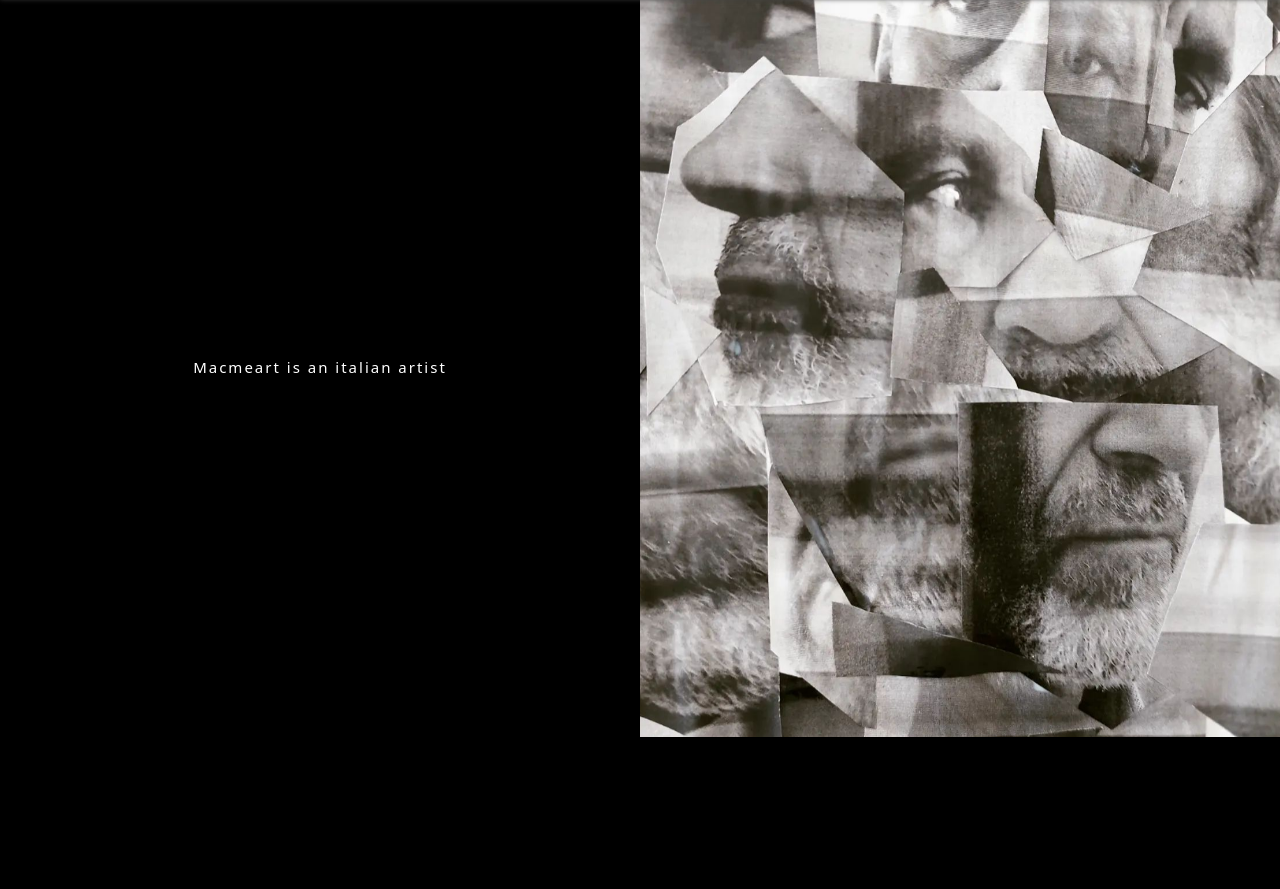
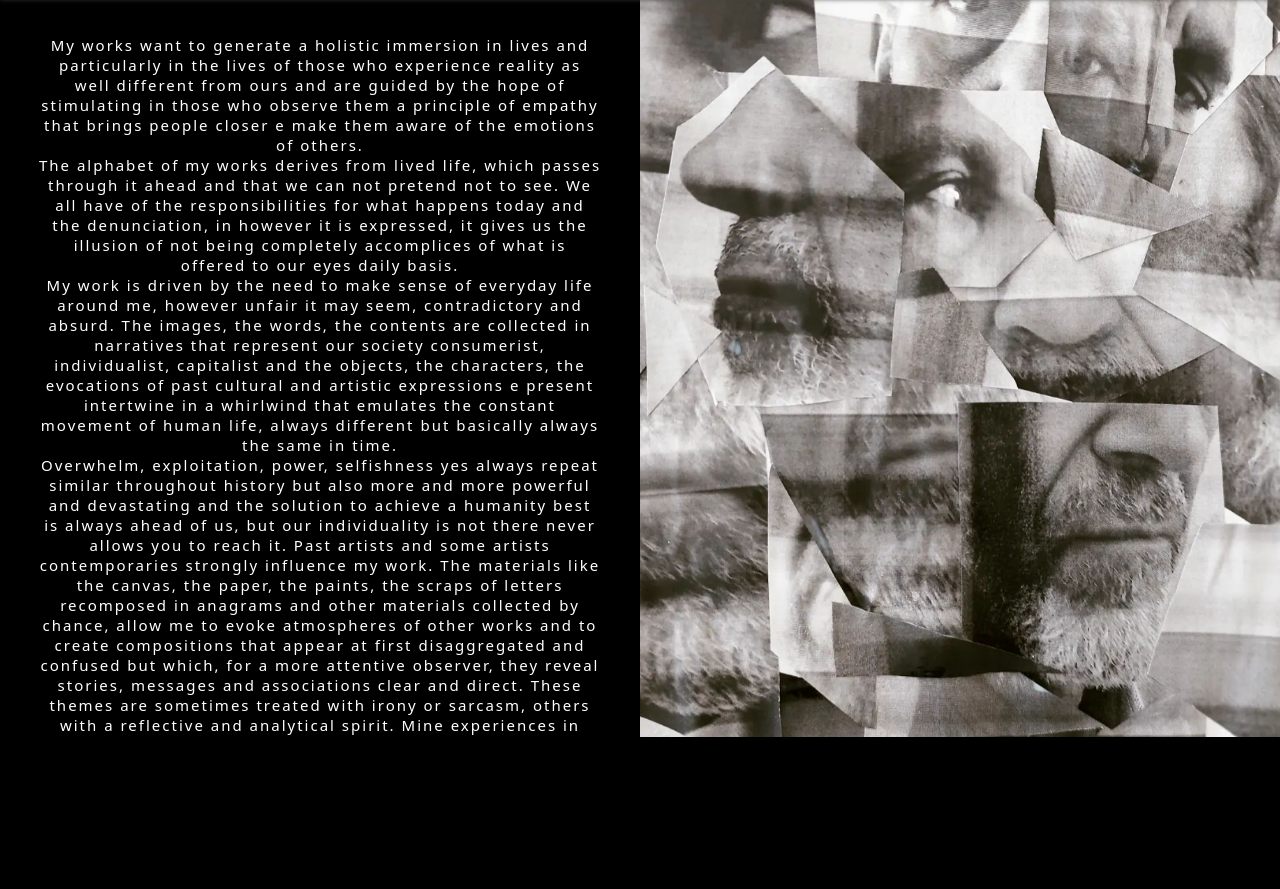
Before and after one commit to macmeart/macmeart, a plain HTML site: page index.html in a window 1280 px wide. Shown: the part 63-952 px from the top of the page. Drawn offline with Linux system fonts and the light colour scheme.

Commit message:
intro inglese

```diff
--- a/index.html
+++ b/index.html
@@ -77,27 +77,71 @@
             nel tempo.
           </span>
           <span>
-            Le sopraffazioni, lo sfruttmento, il potere, l'egoismo si
-            ripetono sempre simili nel corso della storia ma anche sempre più
-            potenti e devastanti e la soluzione per raggiungere un'umanità
-            migliore è sempre davanti a noi, ma la nostra individualità non ci
-            permette mai di raggiungerla. Gli artisti passati e alcuni artisti
-            contemporanei influenza fortemente il mio lavoro. I materiali come
-            la tela, la carta, le vernici, i ritagli di lettere ricomposti in
-            anagrammi e altri materiali raccolti per caso, mi permettono di
-            rievocare atmosfere di altre opere e di creare composizioni che
-            appaiono in un primo momento disaggregate e confuse ma che, ad un
-            osservatore pià attento, rivelano storie, messaggi e associazioni
-            chiare e dirette. Questi temi vengono trattati a volte con ironia o
-            sarcasmo, altre con spirito riflessivo e analitico. Le mie
-            esperienze nella fotografia e nella pittura figurativa sono alla base
-            dei miei lavori e rappresentano comunque ancora una buona parte
-            della mia attività creativa. Vi ringrazio per l'attenzione prestatmi
-            e ringrazio gli importanti artisti contemporanei che mi hanno dato
-            il permessi di citarli in alcuni dei miei lavori.
+            Le sopraffazioni, lo sfruttmento, il potere, l'egoismo si ripetono
+            sempre simili nel corso della storia ma anche sempre più potenti e
+            devastanti e la soluzione per raggiungere un'umanità migliore è
+            sempre davanti a noi, ma la nostra individualità non ci permette mai
+            di raggiungerla. Gli artisti passati e alcuni artisti contemporanei
+            influenza fortemente il mio lavoro. I materiali come la tela, la
+            carta, le vernici, i ritagli di lettere ricomposti in anagrammi e
+            altri materiali raccolti per caso, mi permettono di rievocare
+            atmosfere di altre opere e di creare composizioni che appaiono in un
+            primo momento disaggregate e confuse ma che, ad un osservatore pià
+            attento, rivelano storie, messaggi e associazioni chiare e dirette.
+            Questi temi vengono trattati a volte con ironia o sarcasmo, altre
+            con spirito riflessivo e analitico. Le mie esperienze nella
+            fotografia e nella pittura figurativa sono alla base dei miei lavori
+            e rappresentano comunque ancora una buona parte della mia attività
+            creativa. Vi ringrazio per l'attenzione prestatmi e ringrazio gli
+            importanti artisti contemporanei che mi hanno dato il permessi di
+            citarli in alcuni dei miei lavori.
           </span>
         </p>
-        <p class="english">Macmeart is an italian artist</p>
+        <p class="english">
+          <span
+            >My works want to generate a holistic immersion in lives and
+            particularly in the lives of those who experience reality as well
+            different from ours and are guided by the hope of stimulating in
+            those who observe them a principle of empathy that brings people
+            closer e make them aware of the emotions of others.
+          </span>
+          <span>
+            The alphabet of my works derives from lived life, which passes
+            through it ahead and that we can not pretend not to see. We all have
+            of the responsibilities for what happens today and the denunciation,
+            in however it is expressed, it gives us the illusion of not being
+            completely accomplices of what is offered to our eyes daily basis.
+          </span>
+          <span>
+            My work is driven by the need to make sense of everyday life around
+            me, however unfair it may seem, contradictory and absurd. The
+            images, the words, the contents are collected in narratives that
+            represent our society consumerist, individualist, capitalist and the
+            objects, the characters, the evocations of past cultural and
+            artistic expressions e present intertwine in a whirlwind that
+            emulates the constant movement of human life, always different but
+            basically always the same in time.
+          </span>
+          <span>
+            Overwhelm, exploitation, power, selfishness yes always repeat
+            similar throughout history but also more and more powerful and
+            devastating and the solution to achieve a humanity best is always
+            ahead of us, but our individuality is not there never allows you to
+            reach it. Past artists and some artists contemporaries strongly
+            influence my work. The materials like the canvas, the paper, the
+            paints, the scraps of letters recomposed in anagrams and other
+            materials collected by chance, allow me to evoke atmospheres of
+            other works and to create compositions that appear at first
+            disaggregated and confused but which, for a more attentive observer,
+            they reveal stories, messages and associations clear and direct.
+            These themes are sometimes treated with irony or sarcasm, others
+            with a reflective and analytical spirit. Mine experiences in
+            photography and figurative painting are the basis of my works and
+            still represent a good part of my creative activity. Thank you for
+            your attention and I thank the important contemporary artists who
+            have given me the permission to quote them in some of my works.
+          </span>
+        </p>
       </section>
       <section class="intro__picture-container">
         <img src="./pictures/profile.jpg" alt="" />
```
